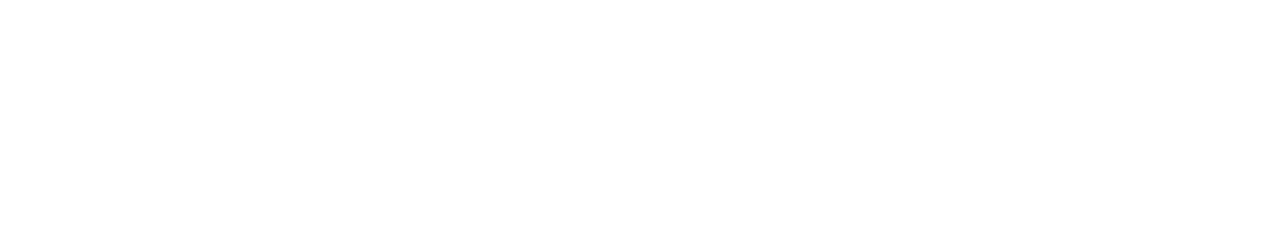
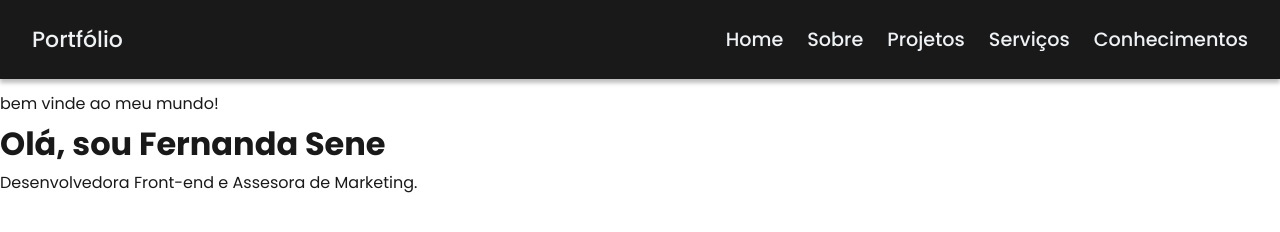
Before and after one commit to PedroNB10/projeto-portfolio-byron, a plain HTML site: page index.html in a window 1280 px wide. Drawn offline with Linux system fonts and the light colour scheme; files that its build step writes are made by us from their sources.

Commit message:
adicionei o header.

```diff
--- a/css/style.css
+++ b/css/style.css
@@ -0,0 +1,48 @@
+@import url('https://fonts.googleapis.com/css2?family=Poppins:ital,wght@0,100;0,200;0,300;0,400;0,500;0,600;0,700;0,800;0,900;1,100;1,200;1,300;1,400;1,500;1,600;1,700;1,800;1,900&display=swap');
+
+:root {
+    --clr-primary: #e02d2d;
+    --clr-black: #191919;
+    --clr-white: #eef2f5;
+
+    font-family: 'Poppins', Arial, Helvetica, sans-serif;
+    font-size: 16px;
+    line-height: 18px;
+    color: var(--clr-black);
+}
+
+header {
+    display: flex;
+    flex-direction: row;
+    align-items: center;
+    justify-content: space-between;
+    background-color: var(--clr-black);
+    color: var(--clr-white);
+    padding: 1rem 2rem;
+
+    box-shadow: 0px 4px 4px rgba(0, 0, 0, 0.25);
+}
+
+header>nav {
+
+    display: flex;
+    flex-direction: row;
+    align-items: center;
+    gap: 1.5rem;
+
+
+}
+
+header> nav >a {
+    color: var(--clr-white);
+    text-decoration: none;
+    font-weight: 500;
+    font-size: 1.2rem;
+
+}
+
+header > h1 {
+    font-size: 22px;
+    font-weight: 500;
+
+}
--- a/index.html
+++ b/index.html
@@ -1,11 +1,38 @@
 <!DOCTYPE html>
 <html lang="pt-br">
-<head>
-    <meta charset="UTF-8">
-    <meta name="viewport" content="width=device-width, initial-scale=1.0">
+  <head>
+    <meta charset="UTF-8" />
+    <meta name="viewport" content="width=device-width, initial-scale=1.0" />
     <title>Document</title>
-</head>
-<body>
+    <link rel="stylesheet" href="./assets/css/normalize.css" />
+    <link rel="stylesheet" href="./assets/css/style.css" />
+    <title>Portfólio</title>
+  </head>
+  <body>
+    <header>
+      <h1>Portfólio</h1>
 
-</body>
+      <nav>
+        <a href="#home">Home</a>
+        <a href="#sobre">Sobre</a>
+        <a href="#projetos">Projetos</a>
+        <a href="#servicos">Serviços</a>
+        <a href="#conhecimentos">Conhecimentos</a>
+      </nav>
+    </header>
+
+
+
+    <main>
+        <section id="home">
+            <div>
+                <p>bem vinde ao meu mundo!</p>
+                <h1>Olá, sou Fernanda Sene</h1>
+                <p>Desenvolvedora Front-end e Assesora de Marketing.</p>
+            </div>
+
+            <a href="http://github.com/FernandNsp"></a>
+        </section>
+    </main>
+  </body>
 </html>
```
